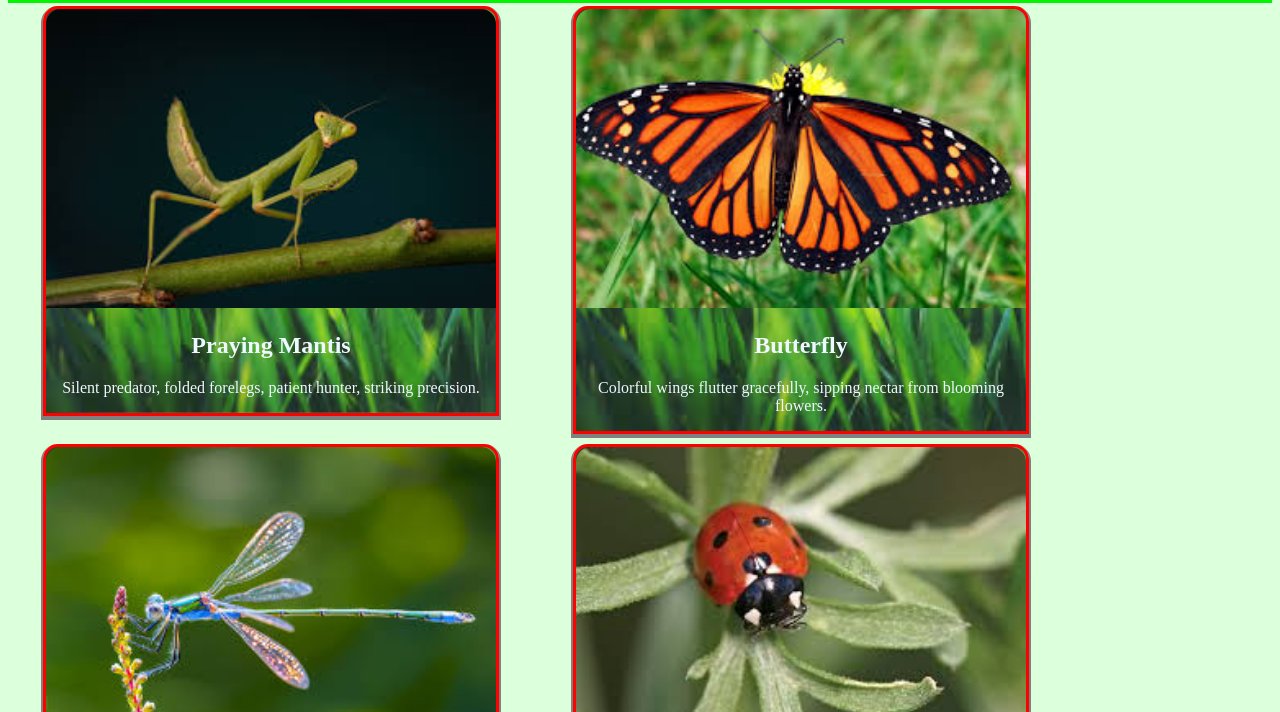
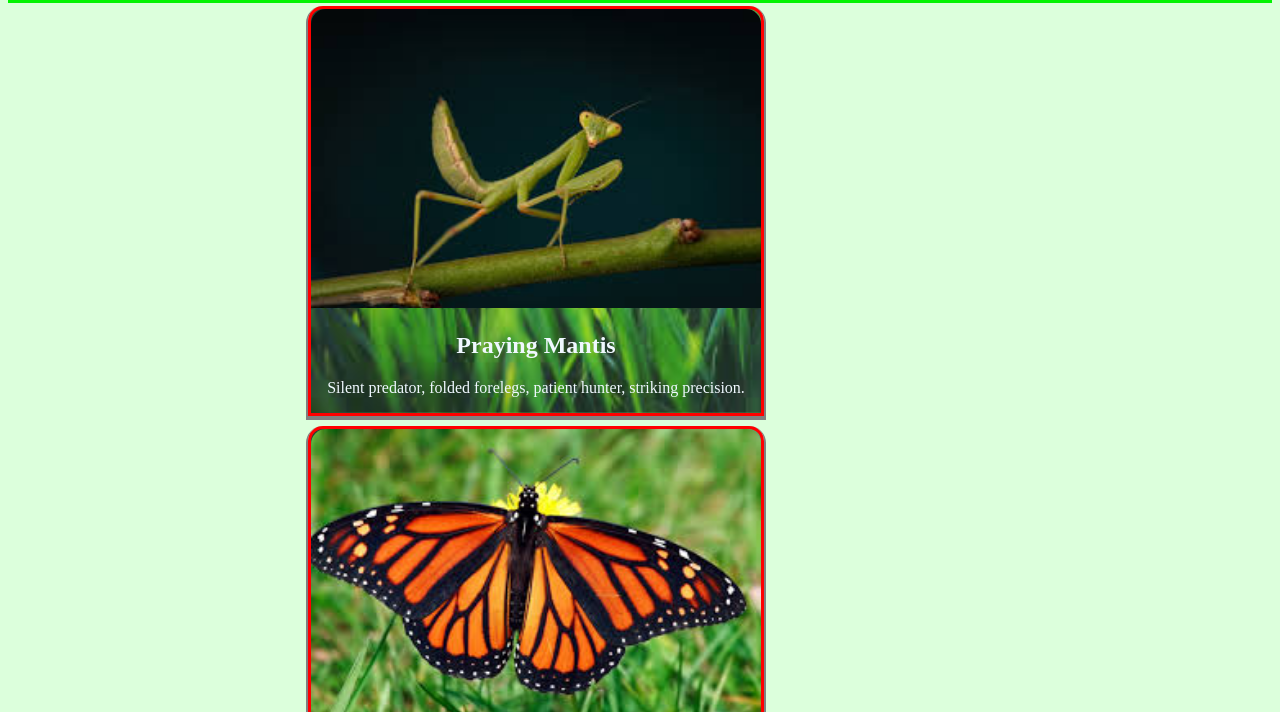
Before and after one commit to Makel937/Makel937.github.io, a plain HTML site: page gal.html in a window 1280 px wide. Shown: the part 88-800 px from the top of the page. Drawn offline with Linux system fonts and the light colour scheme.

Commit message:
i have made minor changes

```diff
--- a/gal.html
+++ b/gal.html
@@ -21,7 +21,7 @@
             display: inline-table;
             text-align: center;
             color: aliceblue;
-            margin: 0px 35px 10px 35px;
+            margin: 0px 35px 10px 300px;
             background-image:url(img/inst.jpg) ;
             background-size: cover;
             width: 450px;
```
